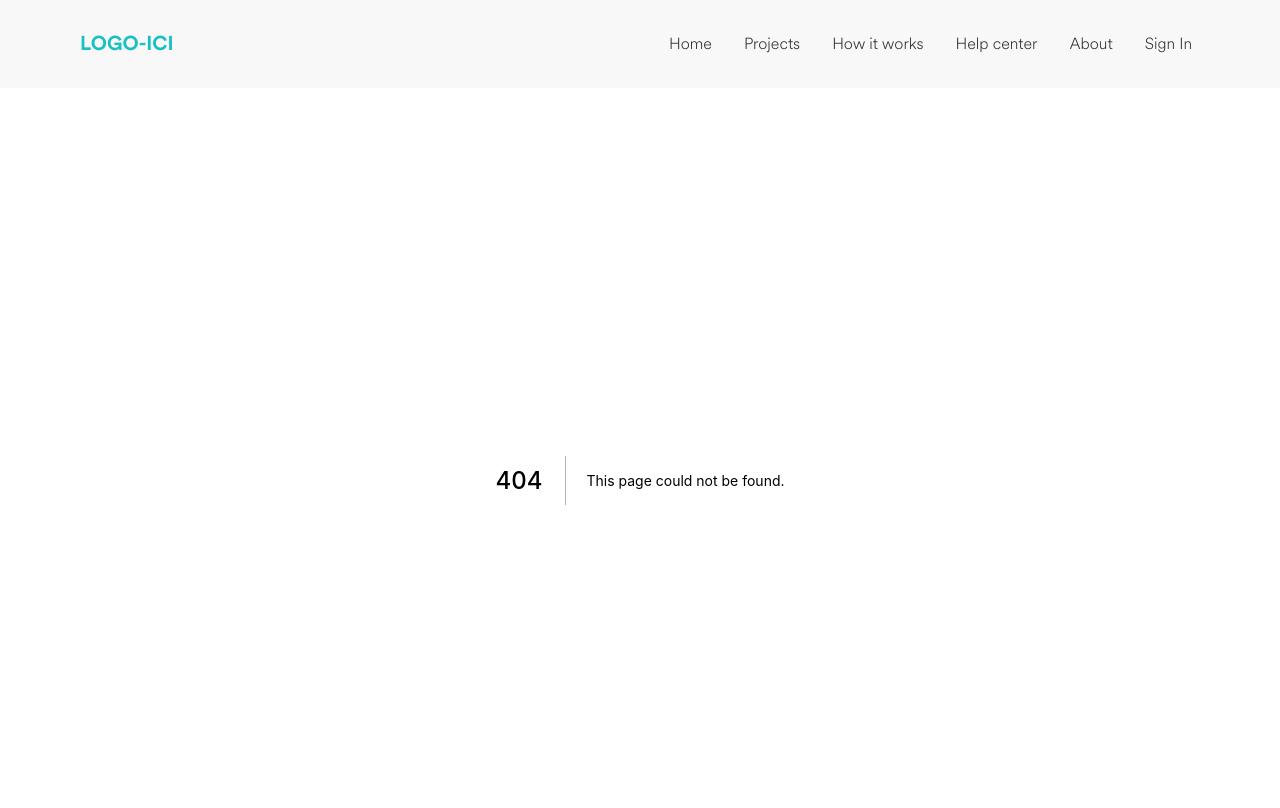
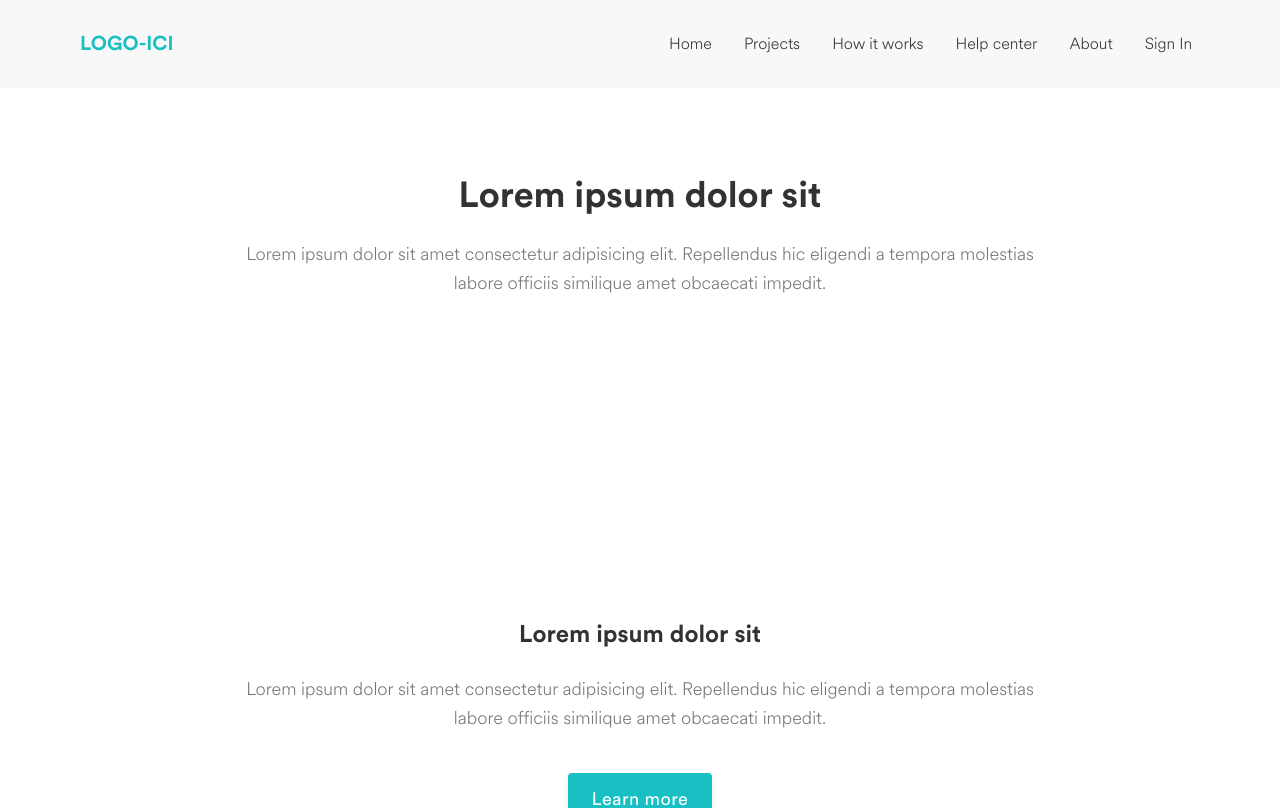
Before and after one commit to mastermajidosse/moharik, a Next.js app in the folder frontend/: page /how-it-works in a window 1280 px wide. Before the commit this address had no page. Shown: the top 808 px of the page. Built offline with nearby package versions, Linux system fonts and the light colour scheme.

Commit message:
create how-it-works page

```diff
--- a/frontend/src/components/layout/Layout.tsx
+++ b/frontend/src/components/layout/Layout.tsx
@@ -6,7 +6,7 @@ export default function Layout({ children }: { children: ReactNode }) {
   return (
     <>
       <Header />
-      <main className="w-full mt-20">{children}</main>
+      <main className="w-full mt-20 py-24">{children}</main>
       <Footer />
     </>
   );
--- /dev/null
+++ b/frontend/src/components/materials/Button.tsx
@@ -0,0 +1,22 @@
+import { HTMLAttributes } from "react";
+
+interface ButtonProps extends HTMLAttributes<HTMLButtonElement> {
+  children: string | JSX.Element;
+  iconLeft?: JSX.Element;
+  iconRight?: JSX.Element;
+}
+
+export function Button({
+  children,
+  iconLeft,
+  iconRight,
+  ...rest
+}: ButtonProps) {
+  return (
+    <button className="" {...rest}>
+      {iconLeft}
+      {children}
+      {iconRight}
+    </button>
+  );
+}
--- /dev/null
+++ b/frontend/src/pages/how-it-works.tsx
@@ -0,0 +1,33 @@
+export default function HowItWorksPage() {
+  return (
+    <section className="container min-h-screen">
+      {/* page title */}
+      <div className="flex flex-col gap-2 text-center justify-center items-center">
+        <h1 className="text-4xl text-dark font-bold mb-4">
+          Lorem ipsum dolor sit
+        </h1>
+        <p className="w-3/4 mx-auto text-lg text-lightDark leading-relaxed">
+          Lorem ipsum dolor sit amet consectetur adipisicing elit. Repellendus
+          hic eligendi a tempora molestias labore officiis similique amet
+          obcaecati impedit.
+        </p>
+      </div>
+      {/* page body */}
+      <div className="h-80" />
+      {/* page CTO */}
+      <div className="flex flex-col gap-2 text-center justify-center items-center">
+        <h2 className="text-2xl text-dark font-bold mb-4">
+          Lorem ipsum dolor sit
+        </h2>
+        <p className="w-3/4 mx-auto text-lg text-lightDark leading-relaxed">
+          Lorem ipsum dolor sit amet consectetur adipisicing elit. Repellendus
+          hic eligendi a tempora molestias labore officiis similique amet
+          obcaecati impedit.
+        </p>
+        <button className="mt-8 py-3 px-6 text-center rounded-[0.25rem] bg-primary-500 text-white font-medium tracking-wide leading-relaxed text-lg shadow-md shadow-lightDark/20 hover:bg-primary-600 duration-300">
+          Learn more
+        </button>
+      </div>
+    </section>
+  );
+}
--- a/frontend/tailwind.config.js
+++ b/frontend/tailwind.config.js
@@ -10,9 +10,19 @@ module.exports = {
         ar: "Noto",
       },
       colors: {
+        "primary-50": "#C8F7F8",
+        "primary-100": "#90F0F1",
+        "primary-200": "#46E5E8",
+        "primary-300": "#21E0E4",
+        "primary-400": "#1AD3D6",
+        "primary-500": "#18BFC3",
         primary: "#18BFC3",
+        "primary-600": "#16B3B5",
+        "primary-700": "#139799",
+        "primary-800": "#107C7D",
+        "primary-900": "#094546",
         secondary: "#041D57",
-        dark: "#333333",
+        dark: "#333232",
         lightDark: "#767676",
         light: "#f8f8f8",
       },
```
